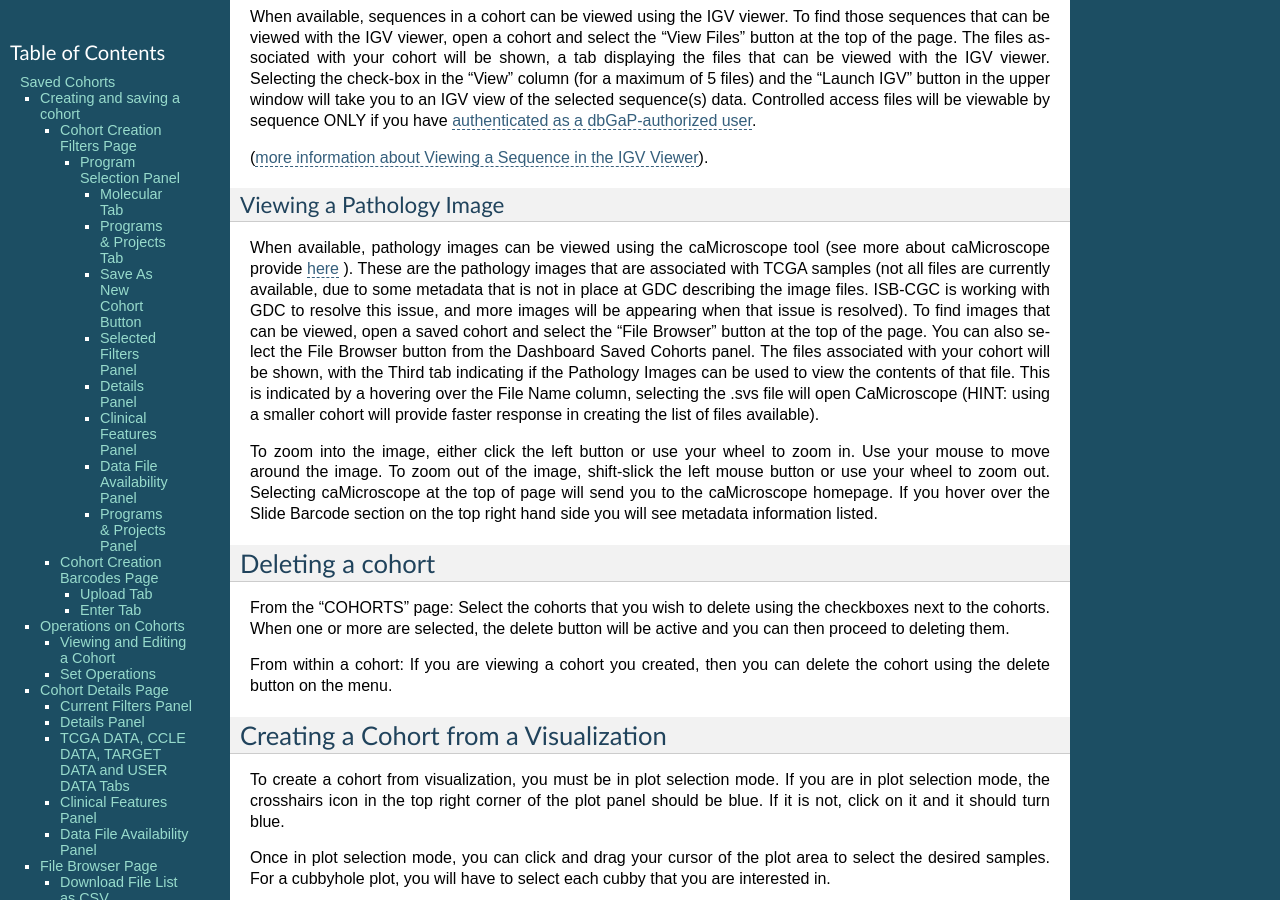
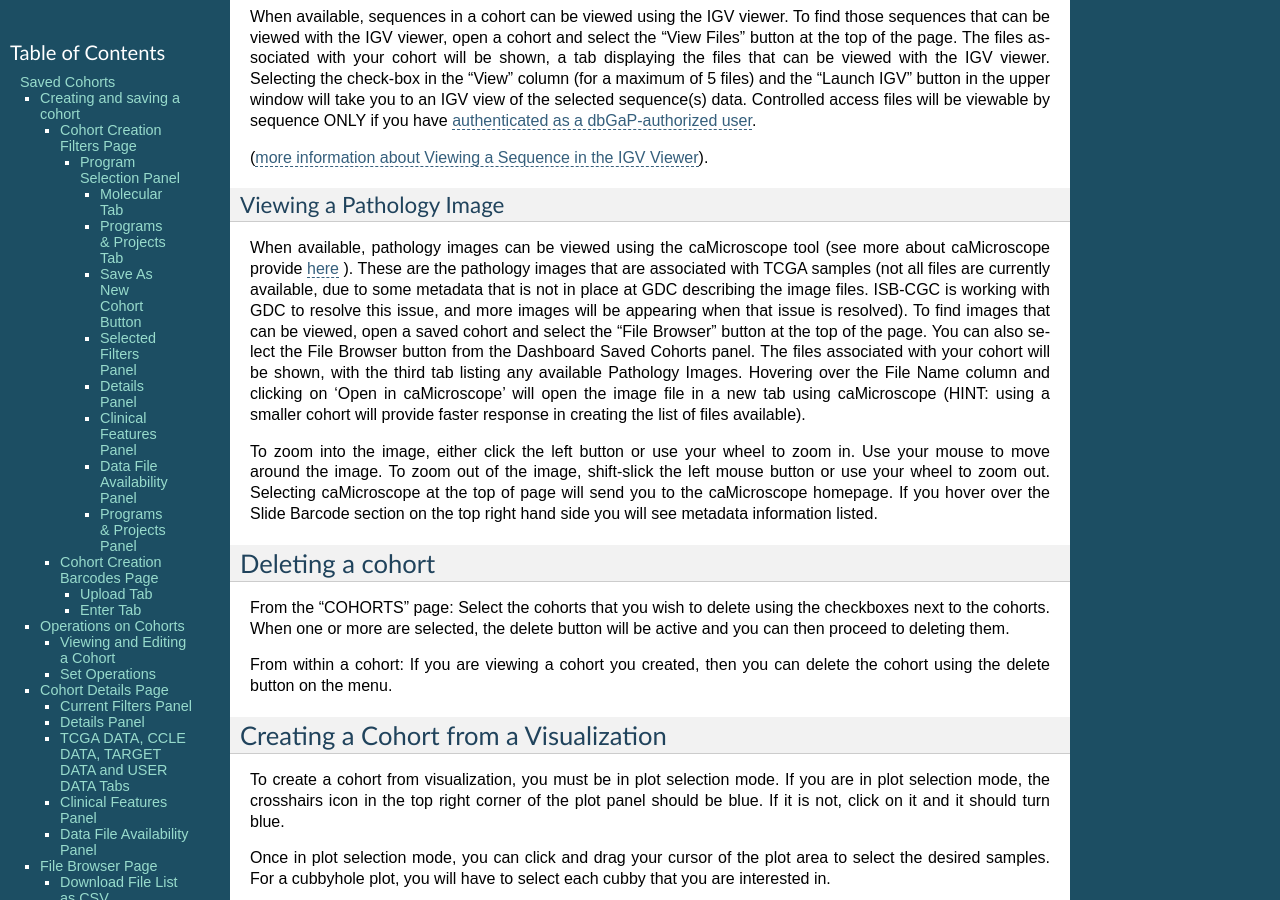
Before and after one commit to isb-cgc/readthedocs, a Sphinx documentation site: the page built from docs/source/sections/webapp/Saved-Cohorts.rst, in a window 1280 px wide and 900 px high, scrolled down 10789 px. Built offline with Sphinx 7.4.7, drawn with Linux system fonts in a browser that asks for light colours; pages that are not in the unit, such as notebooks, are missing from menus.

Commit message:
updated with Suzanne's comments

```diff
--- a/docs/source/sections/webapp/Saved-Cohorts.rst
+++ b/docs/source/sections/webapp/Saved-Cohorts.rst
@@ -483,7 +483,7 @@ Controlled access files will be viewable by sequence ONLY if you have `authentic
 Viewing a Pathology Image
 =========================
 
-When available, pathology images can be viewed using the caMicroscope tool (see more about caMicroscope provide `here <http://camicroscope.org>`_ ).  These are the pathology images that are associated with TCGA samples (not all files are currently available, due to some metadata that is not in place at GDC describing the image files.  ISB-CGC is working with GDC to resolve this issue, and more images will be appearing when that issue is resolved).  To find images that can be viewed, open a saved cohort and select the "File Browser" button at the top of the page. You can also select the File Browser button from the Dashboard Saved Cohorts panel.  The files associated with your cohort will be shown, with the Third tab indicating if the Pathology Images can be used to view the contents of that file.  This is indicated by a hovering over the File Name column, selecting the .svs file will open CaMicroscope (HINT: using a smaller cohort will provide faster response in creating the list of files available).
+When available, pathology images can be viewed using the caMicroscope tool (see more about caMicroscope provide `here <http://camicroscope.org>`_ ).  These are the pathology images that are associated with TCGA samples (not all files are currently available, due to some metadata that is not in place at GDC describing the image files.  ISB-CGC is working with GDC to resolve this issue, and more images will be appearing when that issue is resolved).  To find images that can be viewed, open a saved cohort and select the "File Browser" button at the top of the page. You can also select the File Browser button from the Dashboard Saved Cohorts panel.  The files associated with your cohort will be shown, with the third tab listing any available Pathology Images. Hovering over the File Name column and clicking on 'Open in caMicroscope' will open the image file in a new tab using caMicroscope (HINT: using a smaller cohort will provide faster response in creating the list of files available).
 
 To zoom into the image, either click the left button or use your wheel to zoom in.  Use your mouse to move around the image.  To zoom out of the image, shift-slick the left mouse button or use your wheel to zoom out.  Selecting caMicroscope at the top of page will send you to the caMicroscope homepage. If you hover over the Slide Barcode section on the top right hand side you will see metadata information listed.
 
```
